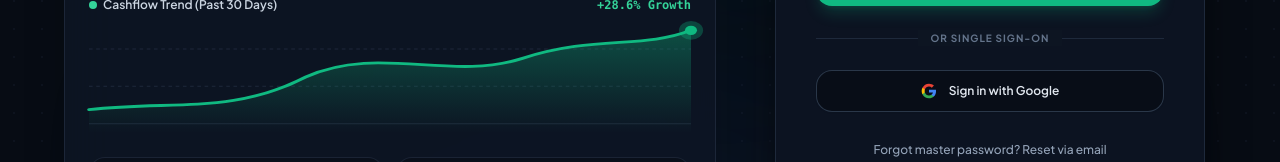
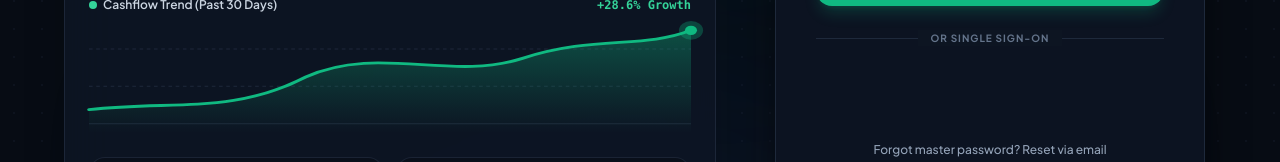
Before and after one commit to jayedurnirob7-Nianfer/expense-tracker, a React (Vite) app in the folder frontend/: page / in a window 1280 px wide. Shown: the part 433-595 px from the top of the page. Built offline with nearby package versions, Linux system fonts and the light colour scheme; no server answers.

Commit message:
feat: render official Google Identity Services button with automatic credential exchange

```diff
--- a/frontend/src/components/Auth.jsx
+++ b/frontend/src/components/Auth.jsx
@@ -53,17 +53,20 @@ const Auth = () => {
   const [sentMaskedEmail, setSentMaskedEmail] = useState('');
 
   const googleClientId = import.meta.env.VITE_GOOGLE_CLIENT_ID || '534810784499-nqlllp8mu0dhljpb768trr3u80g1vuj8.apps.googleusercontent.com';
+  const googleBtnContainerRef = useRef(null);
 
   useEffect(() => {
     checkSetup();
   }, [checkSetup]);
 
-  // Initialize Google Identity Services (GIS) ID token flow
+  // Initialize Google Identity Services (GIS) ID token flow & Render Native Button
   useEffect(() => {
+    const initGIS = () => {
       if (window.google?.accounts?.id && googleClientId) {
         try {
           window.google.accounts.id.initialize({
             client_id: googleClientId,
+            auto_select: false,
             callback: async (response) => {
               if (response.credential) {
                 setLoading(true);
@@ -77,11 +80,36 @@ const Auth = () => {
               }
             }
           });
+
+          // Render official Google button if container exists
+          if (googleBtnContainerRef.current) {
+            window.google.accounts.id.renderButton(googleBtnContainerRef.current, {
+              theme: 'filled_black',
+              size: 'large',
+              shape: 'pill',
+              width: 320,
+              text: 'signin_with',
+              logo_alignment: 'left'
+            });
+          }
         } catch (e) {
           console.warn('GIS Init warning:', e);
         }
       }
-  }, [googleClientId, loginWithGoogle]);
+    };
+
+    if (window.google?.accounts?.id) {
+      initGIS();
+    } else {
+      const timer = setInterval(() => {
+        if (window.google?.accounts?.id) {
+          clearInterval(timer);
+          initGIS();
+        }
+      }, 300);
+      return () => clearInterval(timer);
+    }
+  }, [googleClientId, loginWithGoogle, isRecoveryMode]);
 
   const handleGoogleAuth = () => {
     setError('');
@@ -362,33 +390,10 @@ const Auth = () => {
                   </div>
                 </div>
 
-                {/* Google OAuth Button */}
-                <button
-                  type="button"
-                  onClick={handleGoogleAuth}
-                  disabled={loading || accessGranted}
-                  className="w-full py-3 px-4 rounded-2xl bg-[#080d17] hover:bg-slate-900 border border-slate-700/80 hover:border-slate-600 text-slate-200 font-semibold text-xs transition-all flex items-center justify-center gap-3 cursor-pointer shadow-sm disabled:opacity-50"
-                >
-                  <svg className="w-4 h-4 shrink-0" viewBox="0 0 24 24">
-                    <path
-                      fill="#4285F4"
-                      d="M22.56 12.25c0-.78-.07-1.53-.2-2.25H12v4.26h5.92c-.26 1.37-1.04 2.53-2.21 3.31v2.77h3.57c2.08-1.92 3.28-4.74 3.28-8.09z"
-                    />
-                    <path
-                      fill="#34A853"
-                      d="M12 23c2.97 0 5.46-.98 7.28-2.66l-3.57-2.77c-.98.66-2.23 1.06-3.71 1.06-2.86 0-5.29-1.93-6.16-4.53H2.18v2.84C3.99 20.53 7.7 23 12 23z"
-                    />
-                    <path
-                      fill="#FBBC05"
-                      d="M5.84 14.09c-.22-.66-.35-1.36-.35-2.09s.13-1.43.35-2.09V7.06H2.18C1.43 8.55 1 10.22 1 12s.43 3.45 1.18 4.94l2.85-2.22.81-.63z"
-                    />
-                    <path
-                      fill="#EA4335"
-                      d="M12 5.38c1.62 0 3.06.56 4.21 1.64l3.15-3.15C17.45 2.09 14.97 1 12 1 7.7 1 3.99 3.47 2.18 7.06l3.66 2.84c.87-2.6 3.3-4.52 6.16-4.52z"
-                    />
-                  </svg>
-                  <span>Sign in with Google</span>
-                </button>
+                {/* Google Sign-In Container */}
+                <div className="w-full flex flex-col items-center justify-center gap-2">
+                  <div ref={googleBtnContainerRef} className="min-h-[42px] flex items-center justify-center w-full" />
+                </div>
 
                 {/* Password Recovery Link */}
                 <div className="pt-2 text-center">
```
Lines whose indentation alone changed are shown as unchanged.
